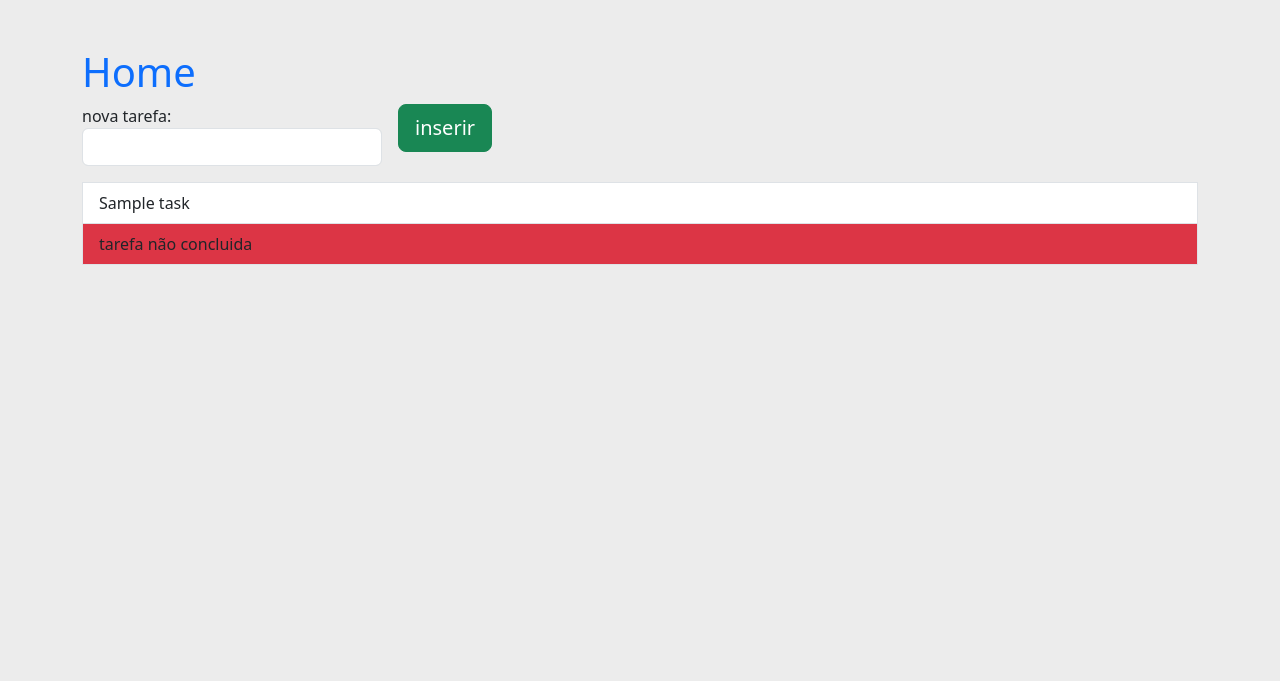
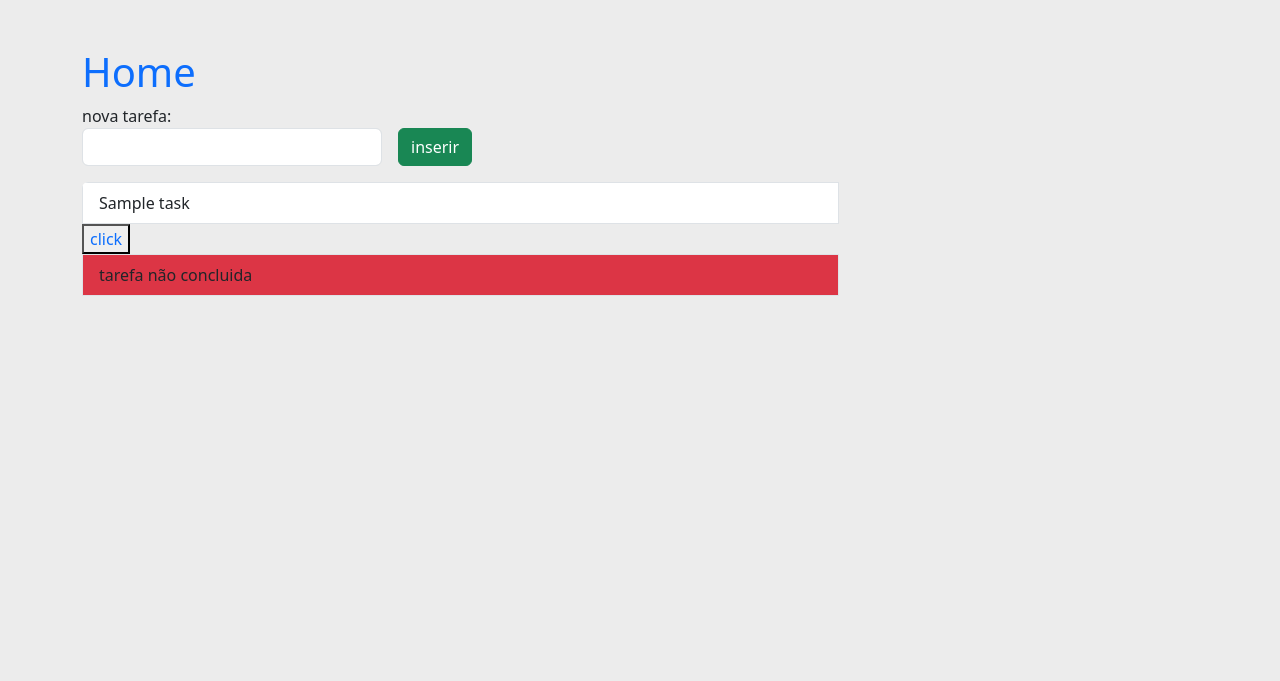
Before and after one commit to geraldo-dev/to-do-list, a Django app: page /tasks/ in a window 1280 px wide. Shown: the top 681 px of the page. Run offline with Django 5.2, Linux system fonts and the light colour scheme; tables that the repository leaves empty hold one stand-in row (values such as "Sample post").

Commit message:
task enable and disable function

```diff
--- a/tasks/static/css/style.css
+++ b/tasks/static/css/style.css
@@ -6,3 +6,10 @@ body{
 a{
     text-decoration: none;
 }
+
+.list-group {
+  height: 500px;
+  width: 70%;
+  overflow-y: scroll;
+  overflow-x: hidden;
+}
--- a/tasks/templates/tasks/index.html
+++ b/tasks/templates/tasks/index.html
@@ -14,23 +14,31 @@
     <div class="col-auto mg-3">
         {{ form.as_p }}
     </div>
-    <div class="col-auto">
-        <button class="btn btn-success btn-lg" type="submit" value="inserir" >inserir</button>
+    <div class="col ">
+        <button class="btn- mt-4 btn btn-success" type="submit" value="inserir" >inserir</button>
     </div>
 </form>
-    <div class="list-group">
+    <div class="list-group list">
         {% for task in all_tasks %}
         <div class="row">
             <div class="col">
                 <a href="{% url 'detail' task.task_id  %}" class="list-group-item list-group-item-action">
                     {{ task.name_task }}
                 </a>
+                <button>
+                    <a href="{% url 'activer' task.task_id  %}" >
+                        click
+                    </a>
+                </button>
                 {% if task.is_activer == True %}
                 <p class="list-group-item bg-danger" >tarefa não concluida</p>
                 {% else %}
                 <p class="list-group-item bg-success" >concluida</p>
                 {% endif %}
                 {% endfor %}
+            </div>
+            <div class="col-auto">
+
             </div>
         </div>
     </div>
--- a/tasks/urls.py
+++ b/tasks/urls.py
@@ -6,4 +6,5 @@ urlpatterns = [
     path('<int:id>', views.detail, name="detail"),
     path('<int:id>/update', views.update, name="update"),
     path('<int:id>/delete', views.delete, name="delete"),
+    path('<int:id>/activer', views.activer, name="activer"),
 ]
--- a/tasks/views.py
+++ b/tasks/views.py
@@ -55,3 +55,15 @@ def delete(request, id):
     task = get_object_or_404(Task,pk=id)
     task.delete()
     return redirect('index')
+
+def activer(request, id):
+    task = Task.objects.get(pk=id)
+
+    if request.method == 'GET':
+        print(task.is_activer)
+        if task.is_activer == True:
+            task.is_activer = False
+        else:
+            task.is_activer = True
+        task.save()
+        return redirect('index')
```
